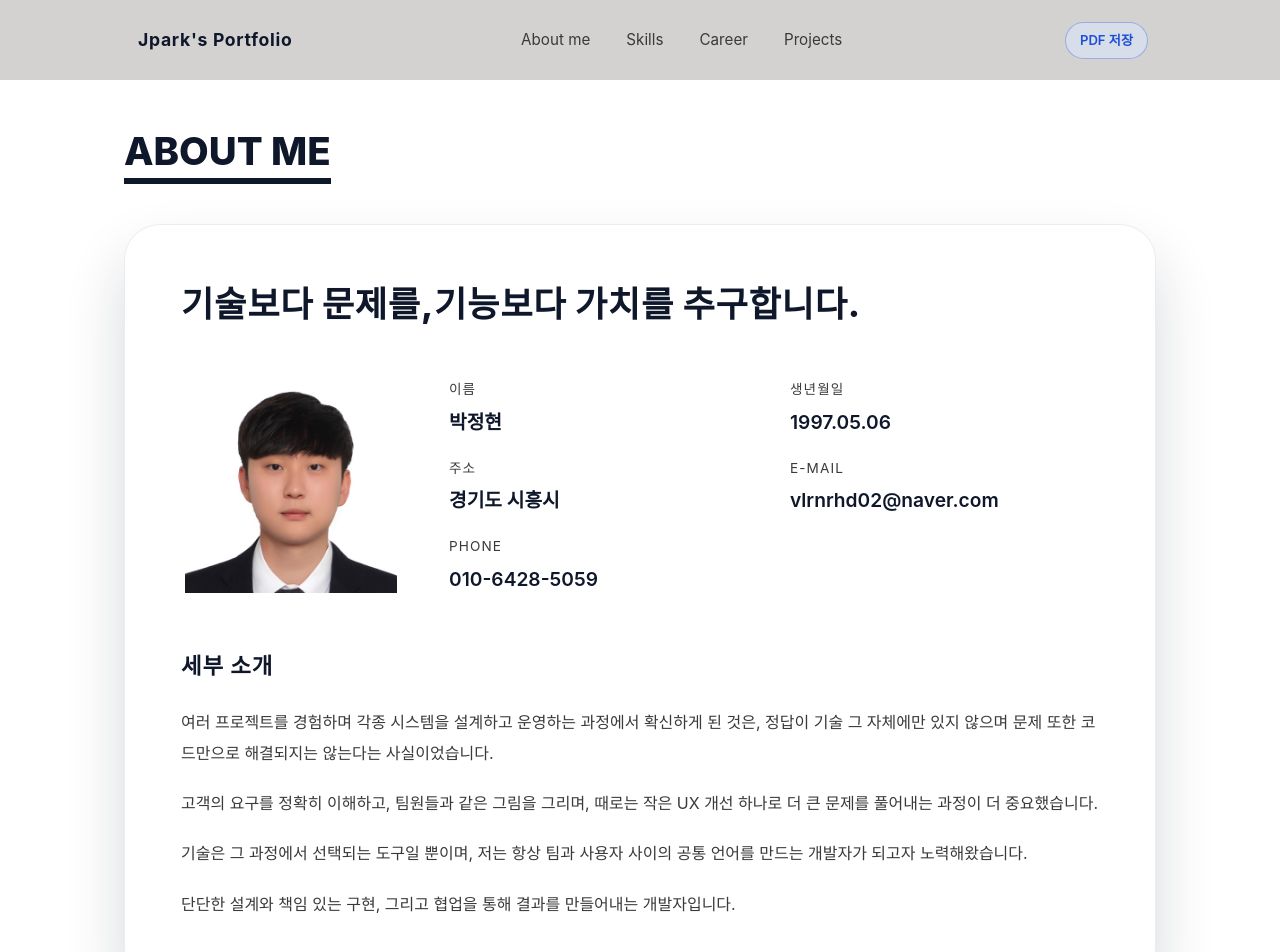
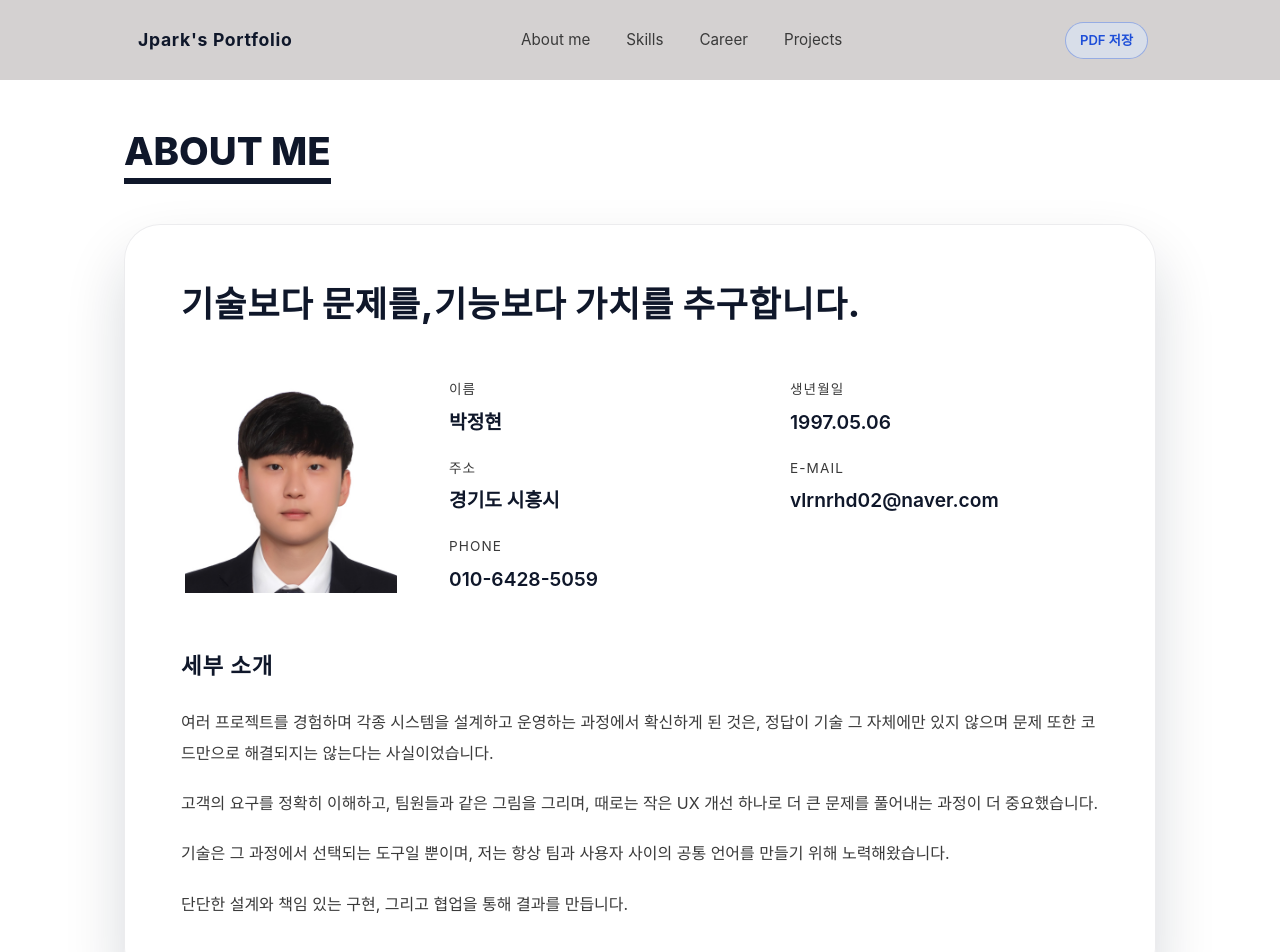
Before and after one commit to parkjh97/jpark-portfolio, a React (Vite) app in the folder my-portfolio/: page / in a window 1280 px wide. Shown: the top 952 px of the page. Built offline with nearby package versions, Linux system fonts and the light colour scheme.

Commit message:
Update ko.ts

```diff
--- a/my-portfolio/src/i18n/locales/ko.ts
+++ b/my-portfolio/src/i18n/locales/ko.ts
@@ -36,11 +36,9 @@ const ko = {
     detailHeading: "세부 소개",
     detail: [
       "여러 프로젝트를 경험하며 각종 시스템을 설계하고 운영하는 과정에서 확신하게 된 것은, 정답이 기술 그 자체에만 있지 않으며 문제 또한 코드만으로 해결되지는 않는다는 사실이었습니다.",
-
       "고객의 요구를 정확히 이해하고, 팀원들과 같은 그림을 그리며, 때로는 작은 UX 개선 하나로 더 큰 문제를 풀어내는 과정이 더 중요했습니다.",
-      "기술은 그 과정에서 선택되는 도구일 뿐이며, 저는 항상 팀과 사용자 사이의 공통 언어를 만드는 개발자가 되고자 노력해왔습니다.",
-
-      "단단한 설계와 책임 있는 구현, 그리고 협업을 통해 결과를 만들어내는 개발자입니다."
+      "기술은 그 과정에서 선택되는 도구일 뿐이며, 저는 항상 팀과 사용자 사이의 공통 언어를 만들기 위해 노력해왔습니다.",
+      "단단한 설계와 책임 있는 구현, 그리고 협업을 통해 결과를 만듭니다."
     ],
     cta: "더 알아보기 ↓",
   },
```
